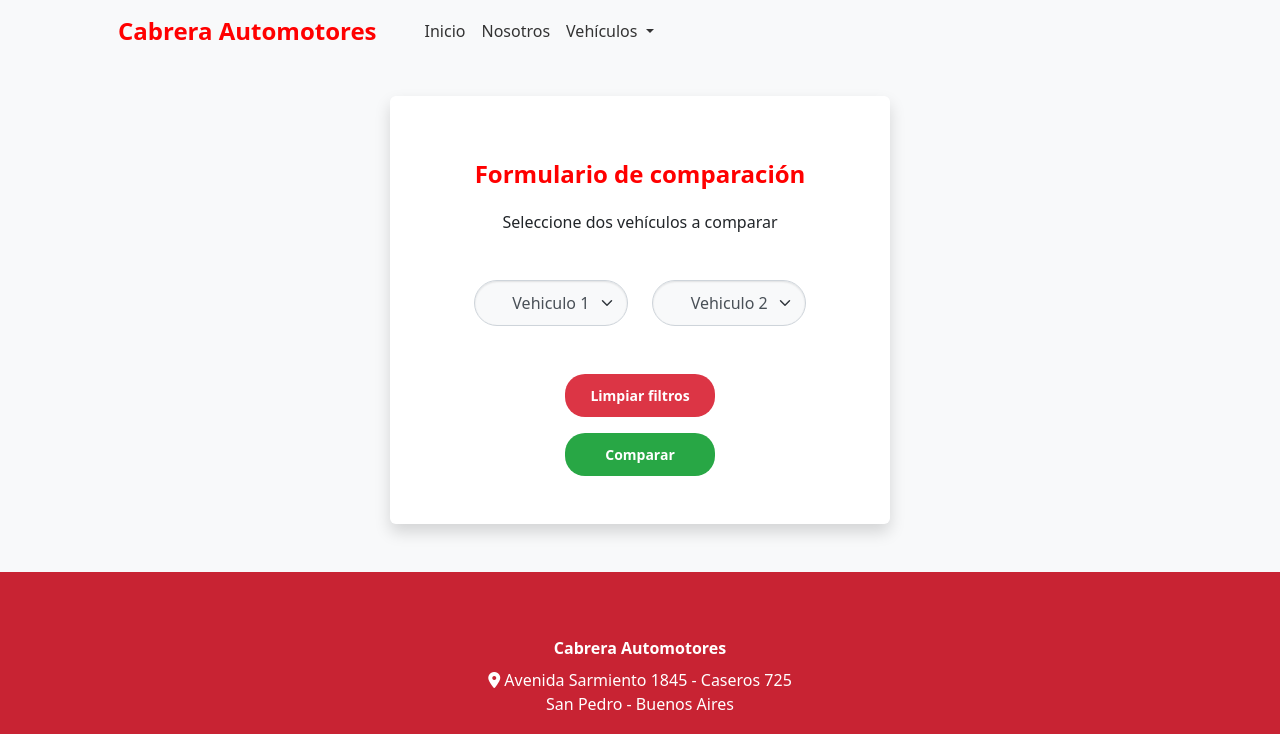
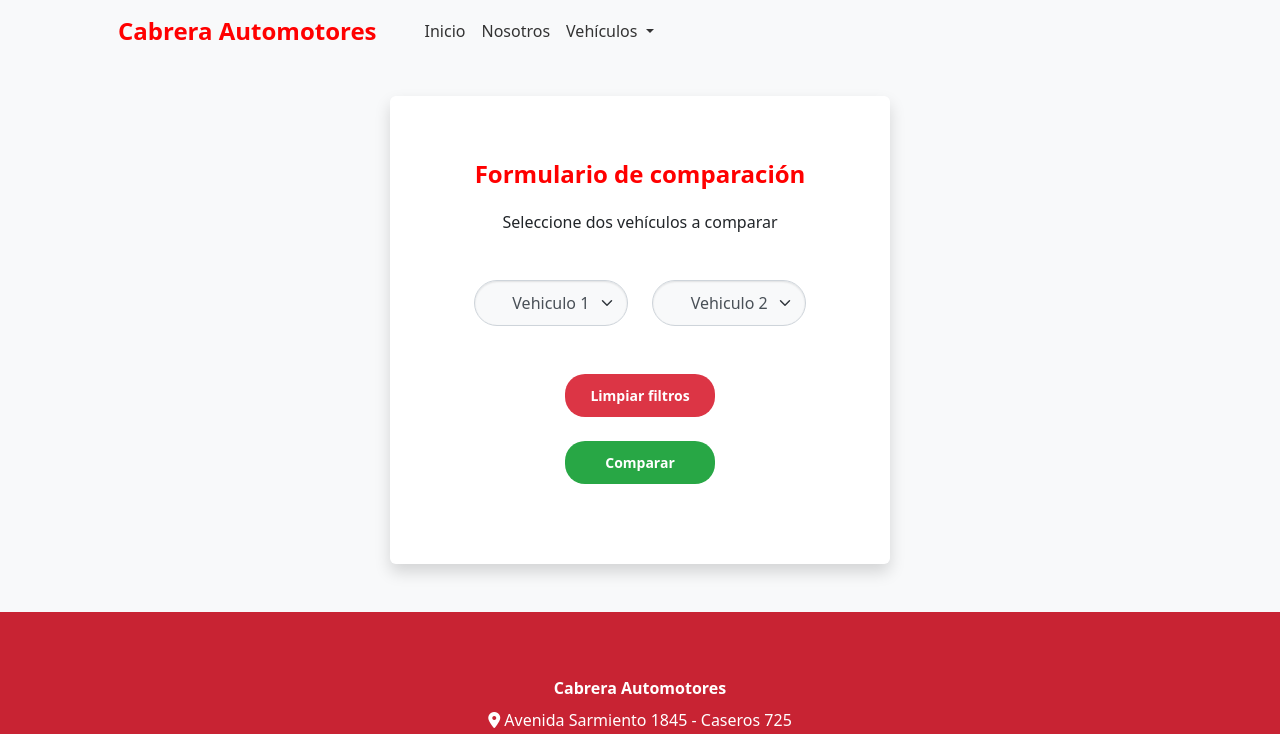
Before and after one commit to TCabrera98/project, a Django app: page /vehiculo/formulario_comparar in a window 1280 px wide. Shown: the top 734 px of the page. Run offline with Django 5.2, Linux system fonts and the light colour scheme; data comes from the database, SQL or seed files in the repository; some libraries are stand-ins or nearby versions.

Commit message:
add: mejoras en los botones

```diff
--- a/apps/vehiculo/templates/vehiculo/formulario_comparar.html
+++ b/apps/vehiculo/templates/vehiculo/formulario_comparar.html
@@ -28,13 +28,14 @@
                 </div>
             </div>
 
-            <!-- Botones dentro de un d-grid para alineación -->
-            <div class="d-grid mt-4">
-                <!-- Botón Limpiar filtros -->
-                <a href="{% url 'vehiculo:formulario_comparar' %}" class="btn btn-custom btn-custom-danger mb-3 mx-auto">Limpiar filtros</a>
+            <!-- Botón Limpiar filtros primero -->
+            <div class="text-center mt-4 mb-4">
+                <a href="{% url 'vehiculo:formulario_comparar' %}" class="btn btn-custom btn-custom-danger d-block mx-auto mb-3">Limpiar filtros</a>
+            </div>
 
-                <!-- Botón Comparar -->
-                <button type="submit" class="btn btn-custom btn-custom-success mx-auto">Comparar</button>
+            <!-- Botón Comparar -->
+            <div class="text-center mt-4">
+                <button type="submit" class="btn btn-custom btn-custom-success mb-3">Comparar</button>
             </div>
         </form>
     </div>
```
